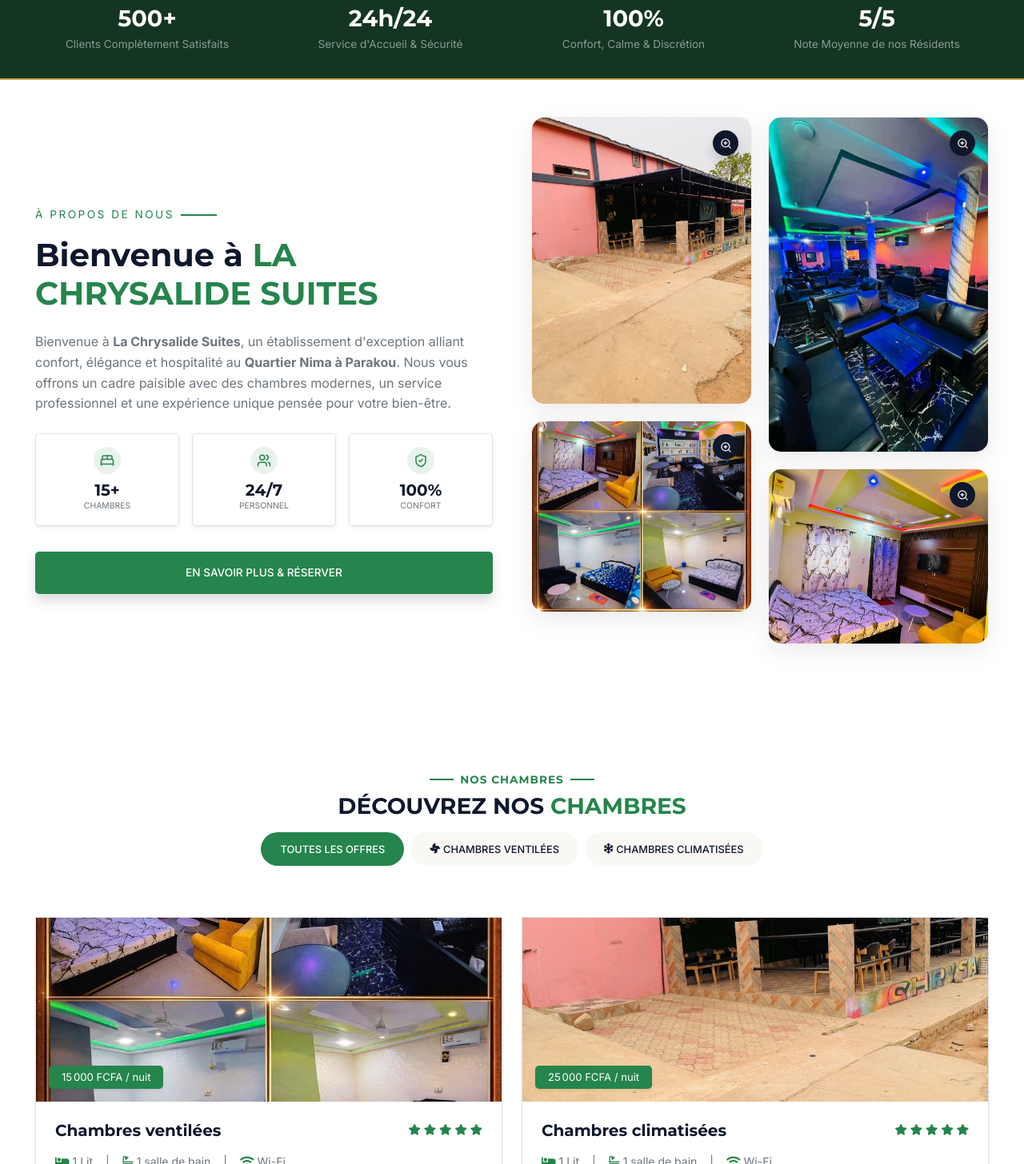
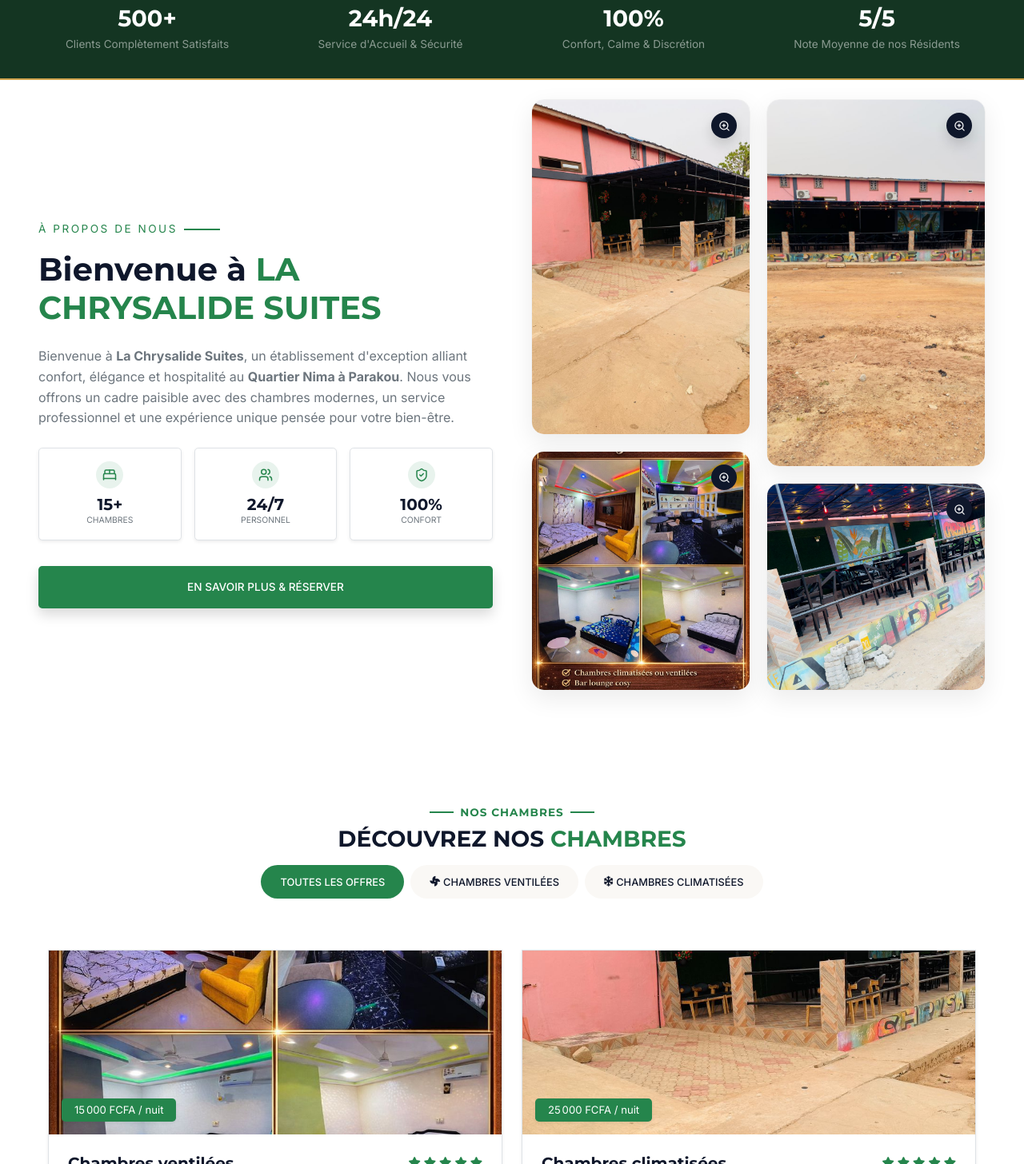
Before and after one commit to missimahu05/Chrysalide-front, a React (Vite) app: page / in a window 1280 px wide. Shown: the part 1014-2470 px from the top of the page at 80% size. Built offline with nearby package versions, Linux system fonts and the light colour scheme.

Commit message:
Elargissement des sections et de la mosaique A Propos en pleine largeur aeree

```diff
--- a/src/components/AboutSection.jsx
+++ b/src/components/AboutSection.jsx
@@ -15,7 +15,7 @@
       sub: 'Confort & Calme Absolu',
       tag: 'Hébergement',
       icon: BedDouble,
-      height: '360px'
+      height: '420px'
     },
     {
       id: 2,
@@ -24,35 +24,35 @@
       sub: 'Espace & Fraîcheur',
       tag: 'Hébergement',
       icon: BedDouble,
-      height: '240px'
+      height: '300px'
     }
   ];
 
   const rightColumnImages = [
     {
       id: 3,
-      img: '/img/gallery/chrysalide-real-3.jpeg',
+      img: '/photos/2026-08-05-09.49.06-1.jpeg',
       title: 'Bar Lounge VIP & Resto',
       sub: 'Ambiance feutrée, boissons & grillades',
       tag: 'Lounge 24/7',
       icon: Wine,
-      height: '420px'
+      height: '460px'
     },
     {
       id: 4,
-      img: '/img/gallery/chrysalide-real-4.jpeg',
+      img: '/photos/2026-08-05-09.49.07.jpeg',
       title: 'Salons & Conciergerie',
       sub: 'Service attentionné & Sécurité 24h/24',
       tag: 'Service',
       icon: ShieldCheck,
-      height: '220px'
+      height: '260px'
     }
   ];
 
   return (
     <section className="w-100 min-vh-100 d-flex align-items-center py-5 position-relative bg-white" id="about">
 
-      <div className="container py-2 py-md-4">
+      <div className="container-fluid px-3 px-md-5 py-4">
 
         <div className="row g-4 g-lg-5 align-items-center">
 
--- a/src/components/EventsSection.jsx
+++ b/src/components/EventsSection.jsx
@@ -33,7 +33,7 @@
 
   return (
     <section className="container-fluid min-vh-100 d-flex align-items-center py-5 border-top border-bottom border-light" id="events" style={{ backgroundColor: '#FAF8F5' }}>
-      <div className="container py-2 py-md-4">
+      <div className="container-fluid px-3 px-md-5 py-4">
 
         {/* Title */}
         <div className="text-center mb-4 mb-md-5">
--- a/src/components/FAQSection.jsx
+++ b/src/components/FAQSection.jsx
@@ -32,7 +32,7 @@
 
   return (
     <section className="container-fluid min-vh-100 d-flex align-items-center py-5 border-top border-bottom border-light" id="faq" style={{ backgroundColor: '#F4F5F7' }}>
-      <div className="container py-2 py-md-4">
+      <div className="container-fluid px-3 px-md-5 py-4">
 
         <div className="text-center mb-4 mb-md-5">
           <h6 className="section-title text-center text-chrysalide-gold text-uppercase mb-2 font-weight-bold">
--- a/src/components/ProcessSection.jsx
+++ b/src/components/ProcessSection.jsx
@@ -28,7 +28,7 @@
 
   return (
     <section className="container-fluid min-vh-100 d-flex align-items-center py-5 border-top border-bottom border-light" id="process" style={{ backgroundColor: '#F0F7F2' }}>
-      <div className="container py-2 py-md-4">
+      <div className="container-fluid px-3 px-md-5 py-4">
 
         <div className="text-center mb-4 mb-md-5">
           <h6 className="section-title text-center text-chrysalide-gold text-uppercase mb-2 font-weight-bold">
--- a/src/components/RoomCatalog.jsx
+++ b/src/components/RoomCatalog.jsx
@@ -11,7 +11,7 @@
 
   return (
     <section className="container-xxl min-vh-100 d-flex align-items-center py-5 bg-white" id="rooms">
-      <div className="container py-3">
+      <div className="container-fluid px-3 px-md-5 py-4">
 
         {/* Title Section matching chrysalide-rosy style */}
         <div className="text-center mb-4 mb-md-5">
--- a/src/components/ServicesSection.jsx
+++ b/src/components/ServicesSection.jsx
@@ -54,7 +54,7 @@
 
   return (
     <section className="container-xxl min-vh-100 d-flex align-items-center py-5" id="services">
-      <div className="container py-2 py-md-4">
+      <div className="container-fluid px-3 px-md-5 py-4">
 
         {/* Header */}
         <div className="text-center mb-4 mb-md-5">
```
